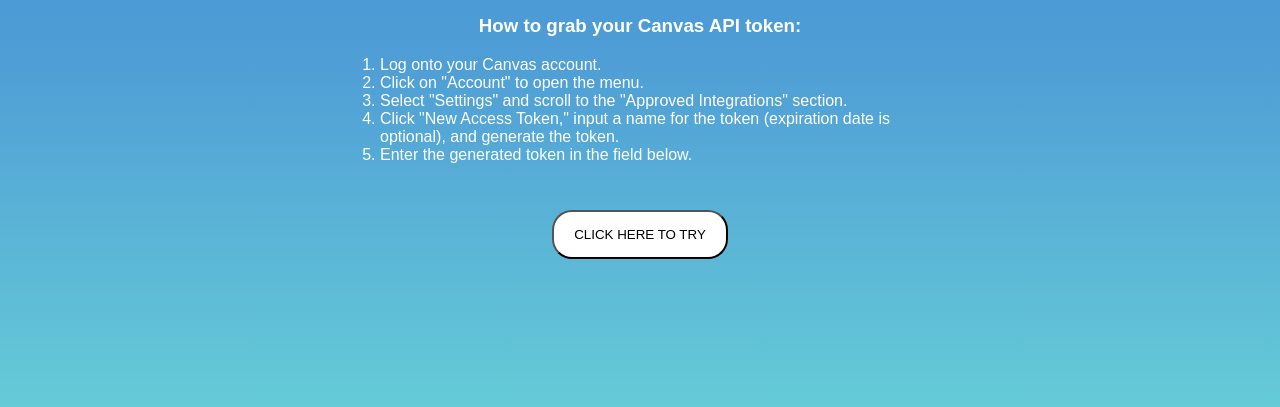
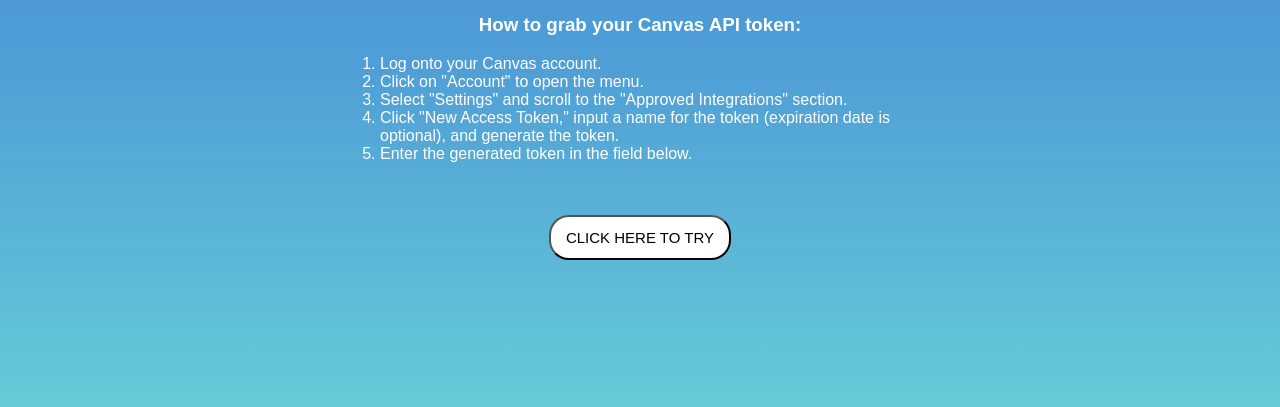
Before and after one commit to Chris-Kau/Canvashark, a website: page index.html in a window 1280 px wide. Shown: the part 339-746 px from the top of the page. Drawn offline with Linux system fonts and the light colour scheme.

Commit message:
home pg button sizing

```diff
--- a/index.html
+++ b/index.html
@@ -29,11 +29,12 @@
             text-align: left;
         }
         .changePageBtn {
-            padding: 15px 20px;
-            margin-top: 5%;
+            padding: 12px 15px;
+            margin-top: 6%;
             background-color: white;
             border-radius: 20px;
             transition: background-color 0.3s;
+            font-size: 15px;
         }
         .changePageBtn.changePageBtn:hover{
             transform: scale(1.1);
```
